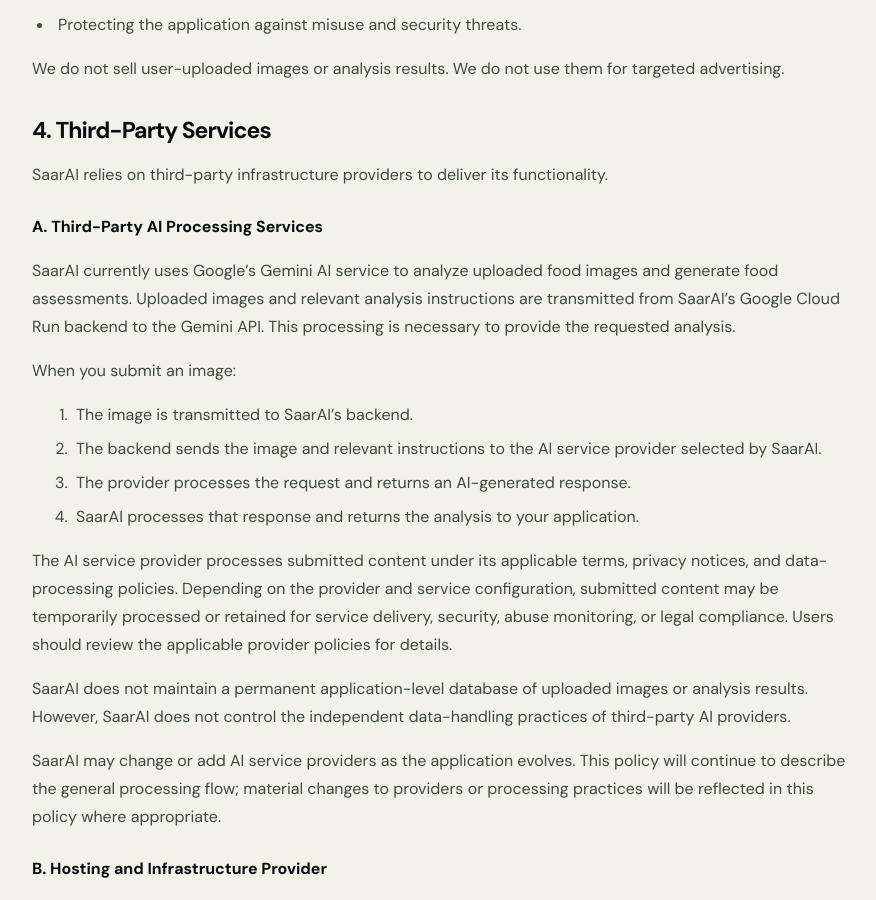
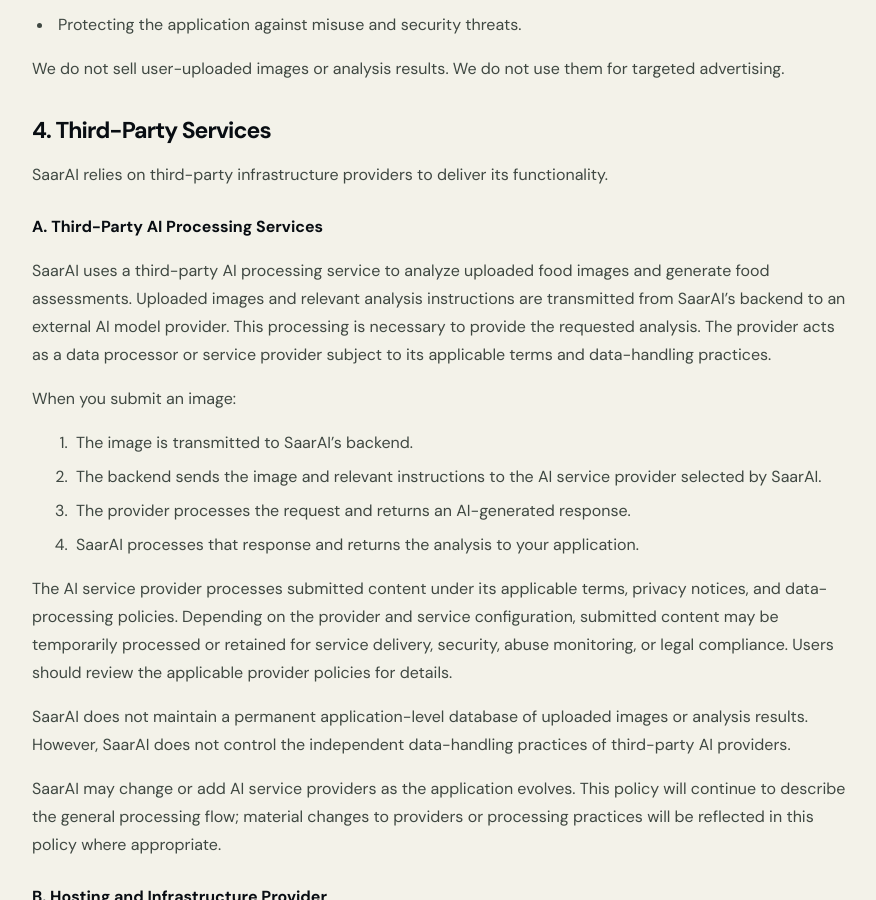
Before and after one commit to davehrsh/SaarAI, a Jekyll site: the page built from docs/privacy-policy/index.md, in a window 1280 px wide and 900 px high, scrolled down 2674 px. Shown: the whole window, without its empty margins (198-1074 px from the left). Built offline with Jekyll 4.4.1, drawn with Linux system fonts in a browser that asks for light colours; some web fonts are replaced.

Commit message:
Use provider-neutral language in public documentation

```diff
--- a/docs/privacy-policy/index.md
+++ b/docs/privacy-policy/index.md
@@ -88,7 +88,7 @@ SaarAI relies on third-party infrastructure providers to deliver its functionali
 
 ### A. Third-Party AI Processing Services
 
-SaarAI currently uses Google's Gemini AI service to analyze uploaded food images and generate food assessments. Uploaded images and relevant analysis instructions are transmitted from SaarAI's Google Cloud Run backend to the Gemini API. This processing is necessary to provide the requested analysis.
+SaarAI uses a third-party AI processing service to analyze uploaded food images and generate food assessments. Uploaded images and relevant analysis instructions are transmitted from SaarAI's backend to an external AI model provider. This processing is necessary to provide the requested analysis. The provider acts as a data processor or service provider subject to its applicable terms and data-handling practices.
 
 When you submit an image:
 1. The image is transmitted to SaarAI's backend.
```
